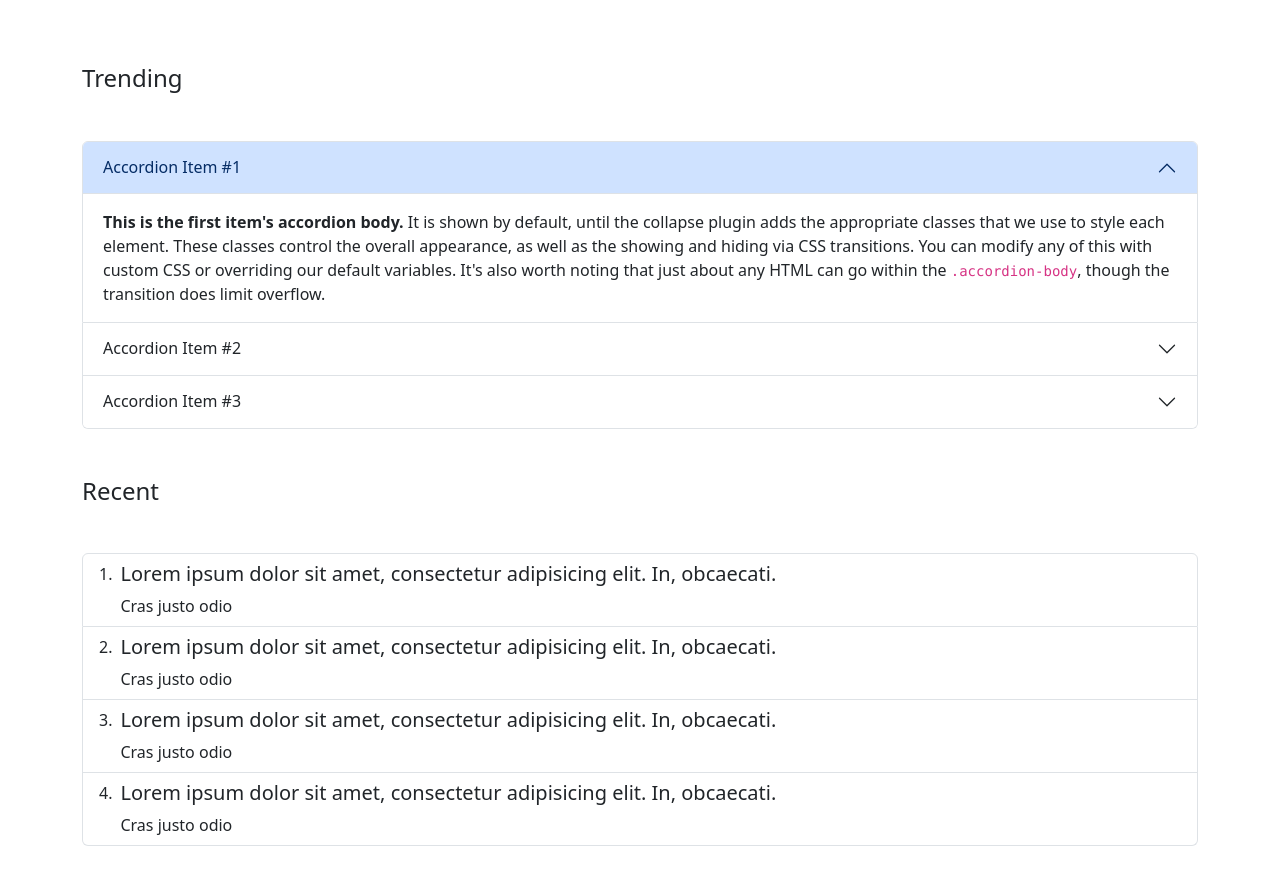
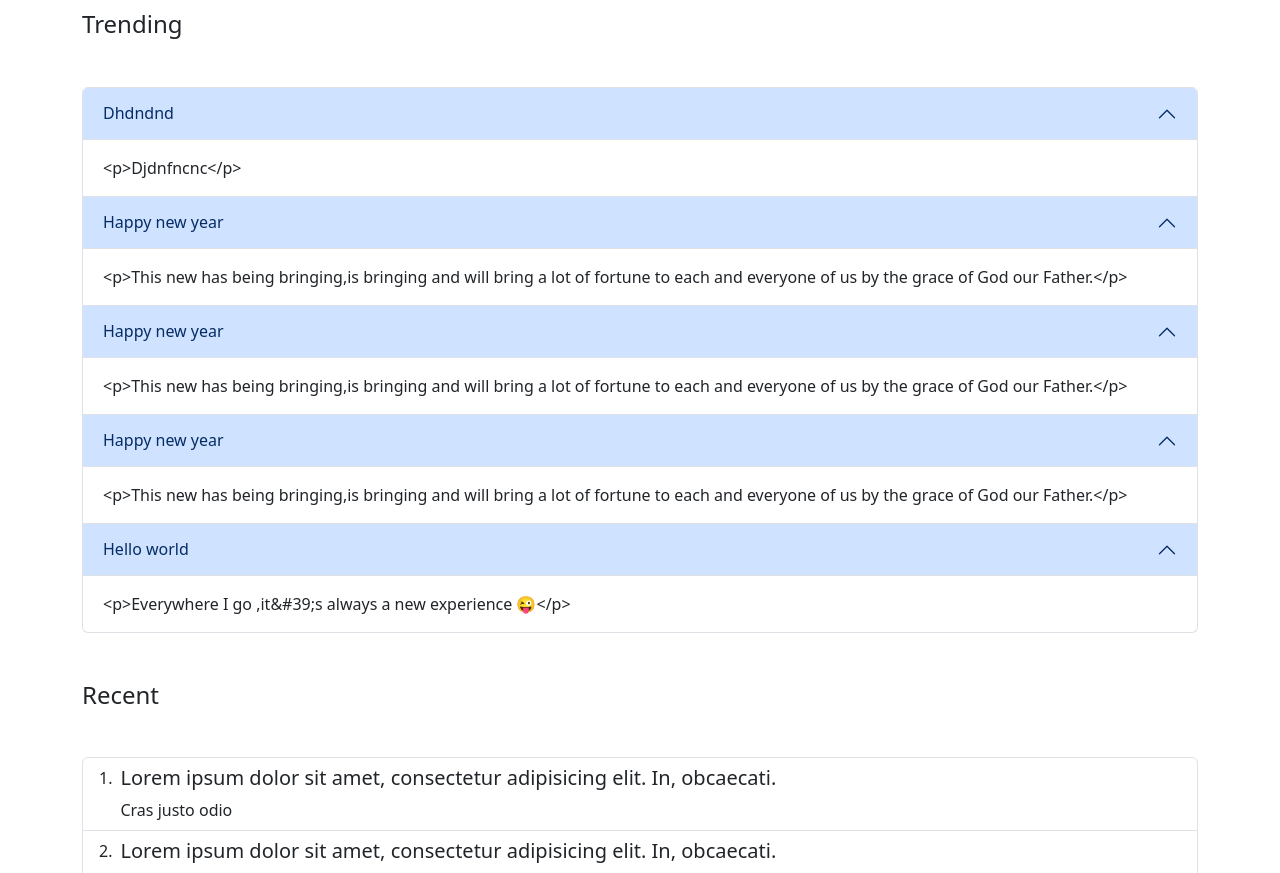
Before and after one commit to izzyjosh/Blog, a Django app: template templates/index.html in a window 1280 px wide. Shown: the part 1669-2542 px from the top of the page. Run offline with Django 5.2, Linux system fonts and the light colour scheme; data comes from the database, SQL or seed files in the repository; tables that the repository leaves empty hold one stand-in row (values such as "Sample post"); the template is opened without the code that fills it: values that come from a table or form of the project are taken from there, most other values are stand-ins (such as "Sample title", 1, 10 or a date in 2020); grey boxes marked "Sample" are stand-in pictures; some libraries are stand-ins or nearby versions.

Commit message:
Added new functionalities

```diff
--- a/main/views.py
+++ b/main/views.py
@@ -11,11 +11,13 @@ def index(request:HttpRequest):
     categories:QuerySet = Category.objects.all()
     posts:QuerySet = Article.objects.all()
     editors_pic = Article.objects.all()[:3]
+    trending = Article.objects.order_by("?")[:3]
 
     context = {
             "categories":categories,
             "posts":posts,
-            "editors_pic":editors_pic
+            "editors_pic":editors_pic,
+            "trending":trending
             }
     return render(request,"index.html",context)
 
--- a/templates/index.html
+++ b/templates/index.html
@@ -1,12 +1,17 @@
 {% load static %}
-<!DOCTYPE html>
+<!doctype html>
 <html lang="en">
   <head>
- <meta charset="UTF-8">
- <meta name="viewport" content="width=device-width, initial-scale=1.0">
- <meta http-equiv="X-UA-Compatible" content="ie=edge">
+    <meta charset="UTF-8" />
+    <meta name="viewport" content="width=device-width, initial-scale=1.0" />
+    <meta http-equiv="X-UA-Compatible" content="ie=edge" />
     <title>Document</title>
- <link href="https://cdn.jsdelivr.net/npm/bootstrap@5.3.2/dist/css/bootstrap.min.css" rel="stylesheet" integrity="sha384-T3c6CoIi6uLrA9TneNEoa7RxnatzjcDSCmG1MXxSR1GAsXEV/Dwwykc2MPK8M2HN" crossorigin="anonymous">
+    <link
+      href="https://cdn.jsdelivr.net/npm/bootstrap@5.3.2/dist/css/bootstrap.min.css"
+      rel="stylesheet"
+      integrity="sha384-T3c6CoIi6uLrA9TneNEoa7RxnatzjcDSCmG1MXxSR1GAsXEV/Dwwykc2MPK8M2HN"
+      crossorigin="anonymous"
+    />
     <style>
       .image {
         height: 200px;
@@ -20,14 +25,19 @@
     </style>
   </head>
   <body>
-
-
-
     <!-- Nav Bar -->
     <nav class="navbar navbar-expand-lg navbar-light bg-light">
       <div class="container-fluid justify-content-between">
         <a class="navbar-brand" href="#">Izzy Blog</a>
-   <button class="navbar-toggler" type="button" data-bs-toggle="collapse" data-bs-target="#navbarSupportedContent" aria-controls="navbarSupportedContent" aria-expanded="false" aria-label="Toggle navigation">
+        <button
+          class="navbar-toggler"
+          type="button"
+          data-bs-toggle="collapse"
+          data-bs-target="#navbarSupportedContent"
+          aria-controls="navbarSupportedContent"
+          aria-expanded="false"
+          aria-label="Toggle navigation"
+        >
           <span class="navbar-toggler-icon"></span>
         </button>
         <div class="collapse navbar-collapse" id="navbarSupportedContent">
@@ -41,90 +51,63 @@
             </li>
             {% endfor %}
           </ul>
-    <a href="{% url 'account:signup'%}"><button class="border-warning rounded-pill float-right px-4 ">POST AN ARTICLE</button></a>
+          <a href="{% url 'account:signup'%}"
+            ><button class="border-warning rounded-pill float-right px-4">
+              POST AN ARTICLE
+            </button></a
+          >
         </div>
       </div>
     </nav>
 
-
-
     <!-- search button -->
     <div class="container my-3">
-
       <form method="post" class="d-flex">
         {% csrf_token %}
         <div class="row mx-auto">
           <div class="col-8 col-sm-10">
-     <input type="search" class="form-control" placeholder="Search" aria-label="Search">
+            <input
+              type="search"
+              class="form-control"
+              placeholder="Search"
+              aria-label="Search"
+            />
           </div>
           <div class="col-4 col-sm-2">
-     <button class="btn btn-outline-success" type="submit">Search</button>
+            <button class="btn btn-outline-success" type="submit">
+              Search
+            </button>
           </div>
         </div>
       </form>
-
     </div>
-
-
 
     <!-- slide show -->
     <div class="container text-center">
-  <div id="carouselExampleSlidesOnly" class="carousel slide" data-bs-ride="carousel">
+      <div
+        id="carouselExampleSlidesOnly"
+        class="carousel slide"
+        data-bs-ride="carousel"
+      >
         <div class="carousel-inner">
-    <!--<div class="carousel-item active">
-                      <div class="card mx-auto">
-                        <img src="{% static 'img/banner.jpg' %}" class="card-img-top img-fluid image" alt="image">
-                        <div class="card-body">
-                          <h5 class="card-title">Card title</h5>
-                          <p class="card-text">
-                            Some quick example text to build on the card title and make up the bulk of the card's content.
-                          </p>
-                          <a href="#" class="btn btn-primary">Go somewhere</a>
-                        </div>
-                      </div>
-                    </div>-->
           {% for post in posts %}
           <div class="carousel-item active">
             <div class="card mx-auto">
-      <img src="{{post.images.url}}" class="card-img-top img-fluid image" alt="image">
+              <img
+                src="{{post.images.url}}"
+                class="card-img-top img-fluid image"
+                alt="image"
+              />
               <div class="card-body">
                 <h5 class="card-title">{{post.title}}</h5>
-       <p class="card-text">
-        {{post.intro}}
-       </p>
-       <a href="#" class="btn btn-primary">Go somewhere</a>
+                <p class="card-text">{{post.intro}}</p>
               </div>
             </div>
           </div>
           {% endfor %}
-    <!--<div class="carousel-item">
-                      <div class="card mx-auto">
-                        <img src="./logo.jpeg" class="card-img-top img-fluid image" alt="...">
-                        <div class="card-body">
-                          <h5 class="card-title">Card title</h5>
-            ea             <p class="card-text">
-                            Some quick example text to build on the card title and make up the bulk of the card's content.
-                          </p>
-                          <a href="#" class="btn btn-primary">Go somewhere</a>
         </div>
       </div>
     </div>
-                    <div class="carousel-item">
-                      <div class="card mx-auto">
-                        <img src="./banner.jpg" class="card-img-top img-fluid image" alt="...">
-                        <div class="card-body">
-                          <h5 class="card-title">Card title</h5>
-                          <p class="card-text">
-                            Some quick example text to build on the card title and make up the bulk of the card's content.
-                          </p>
-                          <a href="#" class="btn btn-primary">Go somewhere</a>
-                        </div>
-                      </div>
-                    </div>-->
-   </div>
-  </div>
- </div>
-
 
     <!-- editors suggestions -->
     <div class="container">
@@ -132,164 +115,125 @@
       <div class="row">
         <div class="col">
           {% for editor_pic in editors_pic%}
+          <a href="">
             <div class="row">
               <div class="col">
                 <div class="card mb-3">
                   <div class="row g-0">
                     <div class="col-md-4">
-         <img src="{{editor_pic.images.url}}" class="img-fluid rounded-start image" alt="...">
+                      <img
+                        src="{{editor_pic.images.url}}"
+                        class="img-fluid rounded-start image"
+                        alt="..."
+                      />
                     </div>
                     <div class="col-md-8">
                       <div class="card-body">
                         <h5 class="card-title">{{editor_pic.title}}</h5>
-          <!--<p class="card-text">
-                                                    {{editor_pic.}}
-                              		    </p>-->
-          <p class="card-text">
-           <small class="text-muted">{{editor_pic.date}}</small>
-          </p>
+                        <p class="card-text">{{ editor_pic.body }}</p>
+                        <small class="text-muted">{{editor_pic.created}}</small>
                       </div>
                     </div>
                   </div>
                 </div>
               </div>
             </div>
+          </a>
           {% endfor %}
-    <!-- <div class="row">
-                      <div class="col">
-                        <div class="card mb-3">
-                          <div class="row g-0">
-                            <div class="col-md-4">
-                              <img src="./banner.jpg" class="img-fluid rounded-start" alt="...">
-                            </div>
-                            <div class="col-md-8">
-                              <div class="card-body">
-                                <h5 class="card-title">Card title</h5>
-                                <p class="card-text">
-                                  This is a wider card with supporting text below as a natural lead-in to additional content. This content is a little bit longer.
-                                </p>
-                                <p class="card-text">
-                                  <small class="text-muted">Last updated 3 mins ago</small>
-                                </p>
-                              </div>
-                            </div>
-                          </div>
-                        </div>
-                      </div>
-                    </div>
-                    <div class="row">
-                      <div class="col">
-                        <div class="card mb-3">
-                          <div class="row g-0">
-                            <div class="col-md-4">
-                              <img src="./banner.jpg" class="img-fluid rounded-start" alt="...">
-                            </div>
-                            <div class="col-md-8">
-                              <div class="card-body">
-                                <h5 class="card-title">Card title</h5>
-                                <p class="card-text">
-                                  This is a wider card with supporting text below as a natural lead-in to additional content. This content is a little bit longer.
-                                </p>
-                                <p class="card-text">
-                                  <small class="text-muted">Last updated 3 mins ago</small>
-                                </p>
-                              </div>
-                            </div>
-                          </div>
-                        </div>
-                      </div>
-                    </div>-->
         </div>
       </div>
     </div>
 
-
-
     <!-- trending -->
     <div class="container">
       <h4 class="my-5">Trending</h4>
+
       <div class="accordion" id="accordionExample">
+            {% for trend in trending %}
         <div class="accordion-item">
           <h2 class="accordion-header" id="headingOne">
-     <button class="accordion-button" type="button" data-bs-toggle="collapse" data-bs-target="#collapseOne" aria-expanded="true" aria-controls="collapseOne">
-      Accordion Item #1
+            <button
+              class="accordion-button"
+              type="button"
+              data-bs-toggle="collapse"
+              data-bs-target="#collapseOne"
+              aria-expanded="true"
+              aria-controls="collapseOne"
+            >
+              {{ trend.title }}
             </button>
           </h2>
-    <div id="collapseOne" class="accordion-collapse collapse show" aria-labelledby="headingOne" data-bs-parent="#accordionExample">
-     <div class="accordion-body">
-      <strong>This is the first item's accordion body.</strong> It is shown by default, until the collapse plugin adds the appropriate classes that we use to style each element. These classes control the overall appearance, as well as the showing and hiding via CSS transitions. You can modify any of this with custom CSS or overriding our default variables. It's also worth noting that just about any HTML can go within the <code>.accordion-body</code>, though the transition does limit overflow.
+          <div
+            id="collapseOne"
+            class="accordion-collapse collapse show"
+            aria-labelledby="headingOne"
+            data-bs-parent="#accordionExample"
+          >
+            <div class="accordion-body">{{ trend.body }}</div>
           </div>
         </div>
-   </div>
-   <div class="accordion-item">
-    <h2 class="accordion-header" id="headingTwo">
-     <button class="accordion-button collapsed" type="button" data-bs-toggle="collapse" data-bs-target="#collapseTwo" aria-expanded="false" aria-controls="collapseTwo">
-      Accordion Item #2
-     </button>
-    </h2>
-    <div id="collapseTwo" class="accordion-collapse collapse" aria-labelledby="headingTwo" data-bs-parent="#accordionExample">
-     <div class="accordion-body">
-      <strong>This is the second item's accordion body.</strong> It is hidden by default, until the collapse plugin adds the appropriate classes that we use to style each element. These classes control the overall appearance, as well as the showing and hiding via CSS transitions. You can modify any of this with custom CSS or overriding our default variables. It's also worth noting that just about any HTML can go within the <code>.accordion-body</code>, though the transition does limit overflow.
+        {% endfor %}
       </div>
     </div>
-   </div>
-   <div class="accordion-item">
-    <h2 class="accordion-header" id="headingThree">
-     <button class="accordion-button collapsed" type="button" data-bs-toggle="collapse" data-bs-target="#collapseThree" aria-expanded="false" aria-controls="collapseThree">
-      Accordion Item #3
-     </button>
-    </h2>
-    <div id="collapseThree" class="accordion-collapse collapse" aria-labelledby="headingThree" data-bs-parent="#accordionExample">
-     <div class="accordion-body">
-      <strong>This is the third item's accordion body.</strong> It is hidden by default, until the collapse plugin adds the appropriate classes that we use to style each element. These classes control the overall appearance, as well as the showing and hiding via CSS transitions. You can modify any of this with custom CSS or overriding our default variables. It's also worth noting that just about any HTML can go within the <code>.accordion-body</code>, though the transition does limit overflow.
-     </div>
-    </div>
-   </div>
-  </div>
- </div>
-
-
 
     <!-- Recent -->
     <div class="container">
       <h4 class="my-5">Recent</h4>
       <ol class="list-group list-group-numbered">
-   <li class="list-group-item d-flex justify-content-between align-items-start">
+        <li
+          class="list-group-item d-flex justify-content-between align-items-start"
+        >
           <div class="ms-2 me-auto">
             <div class="fw-bold">
-      <h5>Lorem ipsum dolor sit amet, consectetur adipisicing elit. In, obcaecati.</h5>
+              <h5>
+                Lorem ipsum dolor sit amet, consectetur adipisicing elit. In,
+                obcaecati.
+              </h5>
             </div>
             Cras justo odio
           </div>
         </li>
-   <li class="list-group-item d-flex justify-content-between align-items-start">
+        <li
+          class="list-group-item d-flex justify-content-between align-items-start"
+        >
           <div class="ms-2 me-auto">
             <div class="fw-bold">
-      <h5>Lorem ipsum dolor sit amet, consectetur adipisicing elit. In, obcaecati.</h5>
+              <h5>
+                Lorem ipsum dolor sit amet, consectetur adipisicing elit. In,
+                obcaecati.
+              </h5>
             </div>
             Cras justo odio
           </div>
         </li>
-   <li class="list-group-item d-flex justify-content-between align-items-start">
+        <li
+          class="list-group-item d-flex justify-content-between align-items-start"
+        >
           <div class="ms-2 me-auto">
             <div class="fw-bold">
-      <h5>Lorem ipsum dolor sit amet, consectetur adipisicing elit. In, obcaecati.</h5>
+              <h5>
+                Lorem ipsum dolor sit amet, consectetur adipisicing elit. In,
+                obcaecati.
+              </h5>
             </div>
             Cras justo odio
           </div>
         </li>
-   <li class="list-group-item d-flex justify-content-between align-items-start">
+        <li
+          class="list-group-item d-flex justify-content-between align-items-start"
+        >
           <div class="ms-2 me-auto">
             <div class="fw-bold">
-      <h5>Lorem ipsum dolor sit amet, consectetur adipisicing elit. In, obcaecati.</h5>
+              <h5>
+                Lorem ipsum dolor sit amet, consectetur adipisicing elit. In,
+                obcaecati.
+              </h5>
             </div>
             Cras justo odio
           </div>
         </li>
       </ol>
     </div>
-
-
 
     <!-- Related Post-->
     <div class="container mb-5">
@@ -310,7 +254,8 @@
           <div class="col-12 col-sm-7">
             <h4 class="mt-6 mx-4 my-4">News Letter Subscribe</h4>
             <p class="mx-3">
-      Lorem ipsum dolor sit amet, consectetur adipisicing elit. Aut unde vero quaerat animi deserunt sint ab ea, porro consectetur sed.
+              Lorem ipsum dolor sit amet, consectetur adipisicing elit. Aut unde
+              vero quaerat animi deserunt sint ab ea, porro consectetur sed.
             </p>
           </div>
           <div class="col-12 col-sm-5">
@@ -318,10 +263,17 @@
               <div class="container">
                 <div class="row">
                   <div class="col-12">
-         <input class="form-control rounded-pill  my-3 float-start" type="email" name="email" placeholder="Valid Email">
+                    <input
+                      class="form-control rounded-pill my-3 float-start"
+                      type="email"
+                      name="email"
+                      placeholder="Valid Email"
+                    />
                   </div>
                   <div class="col-12">
-         <button class="btn bg-white rounded-pill mb-4">submit</button>
+                    <button class="btn bg-white rounded-pill mb-4">
+                      submit
+                    </button>
                   </div>
                 </div>
               </div>
@@ -332,12 +284,14 @@
     </footer>
 
     <div class="container text-center my-4">
-  <p>
-   Copyright &copy; 2023 || product of AstraCode 💓
-  </p>
+      <p>Copyright &copy; 2023 || product of AstraCode 💓</p>
     </div>
 
- <script src="https://cdn.jsdelivr.net/npm/bootstrap@5.3.2/dist/js/bootstrap.bundle.min.js" integrity="sha384-C6RzsynM9kWDrMNeT87bh95OGNyZPhcTNXj1NW7RuBCsyN/o0jlpcV8Qyq46cDfL" crossorigin="anonymous"></script>
+    <script
+      src="https://cdn.jsdelivr.net/npm/bootstrap@5.3.2/dist/js/bootstrap.bundle.min.js"
+      integrity="sha384-C6RzsynM9kWDrMNeT87bh95OGNyZPhcTNXj1NW7RuBCsyN/o0jlpcV8Qyq46cDfL"
+      crossorigin="anonymous"
+    ></script>
     <script src="{% static 'js/index.js' %}"></script>
   </body>
 </html>
```
Lines whose indentation alone changed are shown as unchanged.
